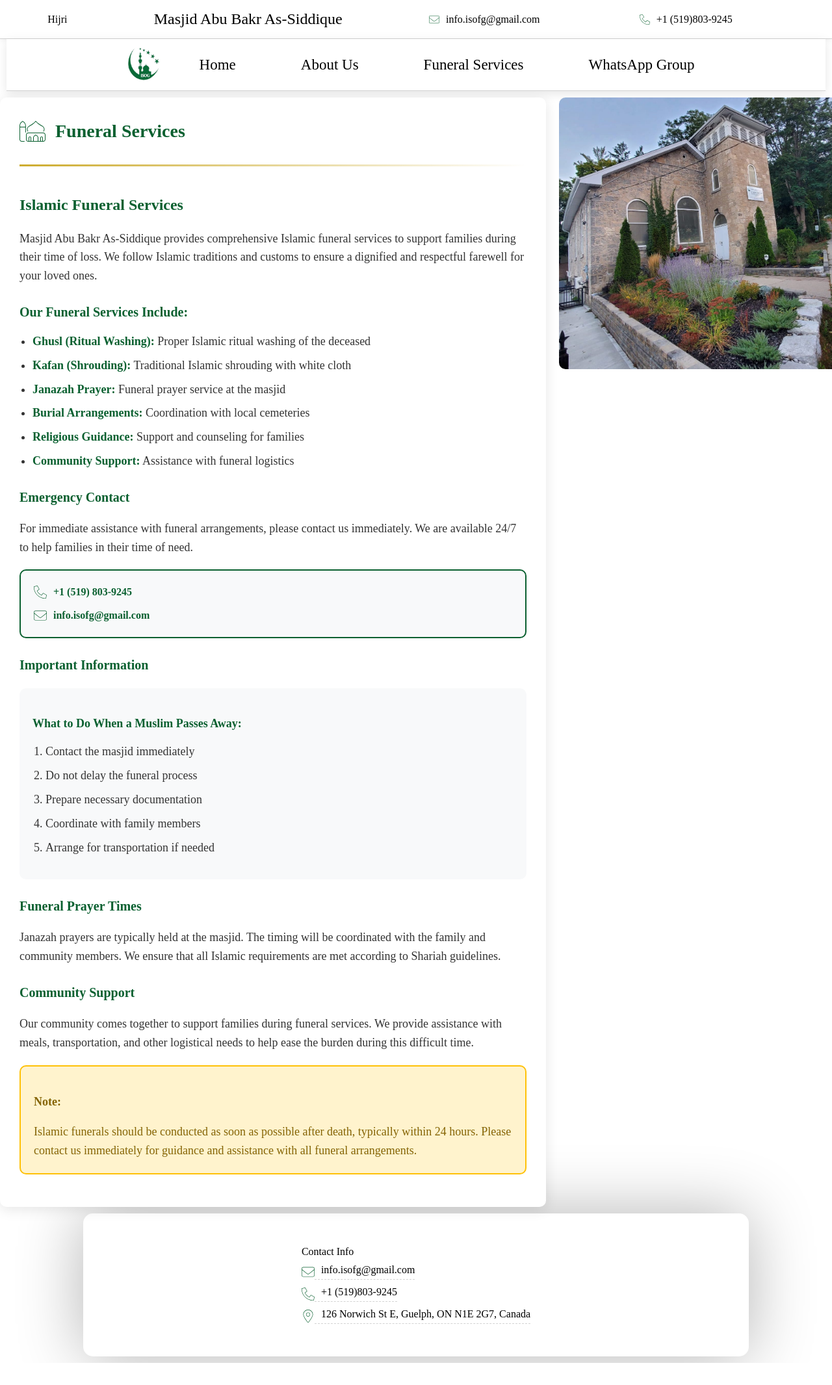
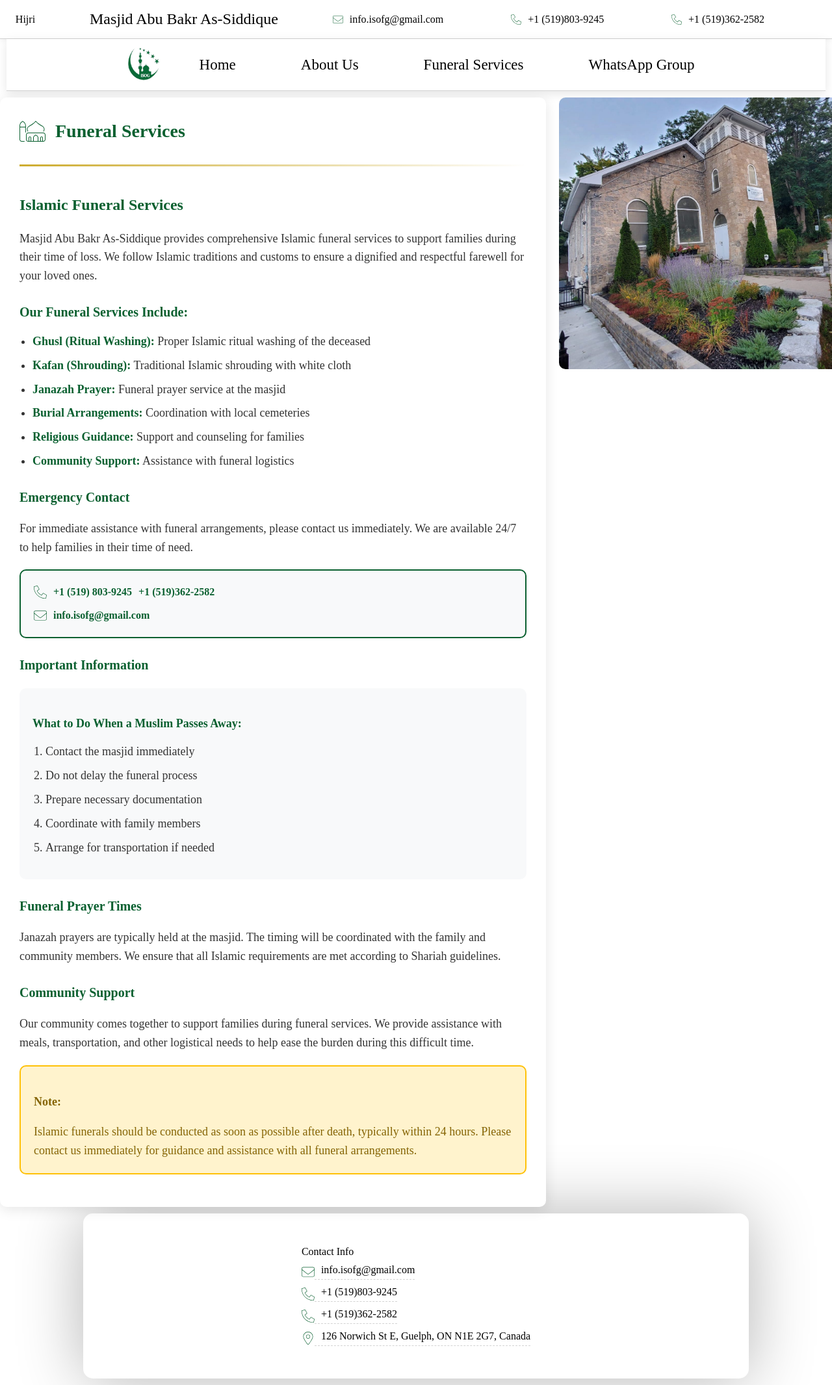
Before and after one commit to Abdull118/ISOG-Website, a React (Create React App) app: page /funeral-services in a window 1280 px wide. Shown: the whole page at 65% size. Before the commit the page ends 2097 px from the top, so only its background shows below. Built offline with nearby package versions, Linux system fonts and the light colour scheme; no server answers.

Commit message:
updated phone numbers

```diff
--- a/src/components/NavBar/NavBar.jsx
+++ b/src/components/NavBar/NavBar.jsx
@@ -171,6 +171,12 @@
                     <div className='contactNavBar'>
                         <img src={phone} alt=''/>
                         <a href='tel:+15198039245'>+1 (519)803-9245</a>
+
+                    </div>
+                    <div className='contactNavBar'>
+                        <img src={phone} alt=''/>
+                        <a href='tel:+15193622582'>+1 (519)362-2582</a>
+
                     </div>
 
                 </div>
--- a/src/pages/AboutUs.jsx
+++ b/src/pages/AboutUs.jsx
@@ -79,6 +79,10 @@
             <img src={phone} alt='Phone'/>
             <a href='tel:+15198039245'>+1 (519)803-9245</a>
           </div>
+          <div className='contactHome'>
+            <img src={phone} alt='Phone'/>
+            <a href='tel:+15193622582'>+1 (519)362-2582</a>
+          </div>
 
           <div className='contactHome'>
             <img src={pin} alt='Location' />
--- a/src/pages/FuneralServices.jsx
+++ b/src/pages/FuneralServices.jsx
@@ -47,6 +47,7 @@
                 <div className='contactItem'>
                   <img src={phone} alt='Phone'/>
                   <a href='tel:+15198039245'>+1 (519) 803-9245</a>
+                  <a href='tel:+15193622582'>+1 (519)362-2582</a>
                 </div>
                 <div className='contactItem'>
                   <img src={mail} alt='Email'/>
@@ -111,6 +112,10 @@
             <img src={phone} alt='Phone'/>
             <a href='tel:+15198039245'>+1 (519)803-9245</a>
           </div>
+          <div className='contactHome'>
+            <img src={phone} alt='Phone'/>
+            <a href='tel:+15193622582'>+1 (519)362-2582</a>
+          </div>
 
           <div className='contactHome'>
             <img src={pin} alt='Location' />
--- a/src/pages/Home.jsx
+++ b/src/pages/Home.jsx
@@ -314,6 +314,10 @@
                 <img src={phone} alt=''/>
                 <a href='tel:+15198039245'>+1 (519)803-9245</a>
             </div>
+            <div className='contactHome'>
+                <img src={phone} alt=''/>
+                <a href='tel:+15193622582'>+1 (519)362-2582</a>
+            </div>
 
             <div className='contactHome'>
               <img src={pin} />
```
